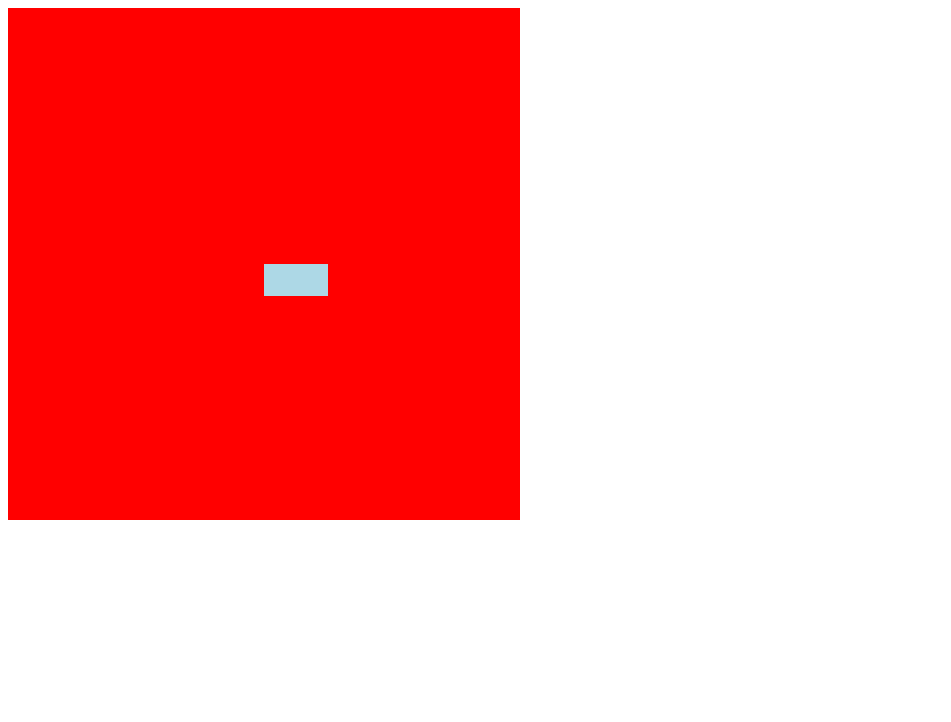
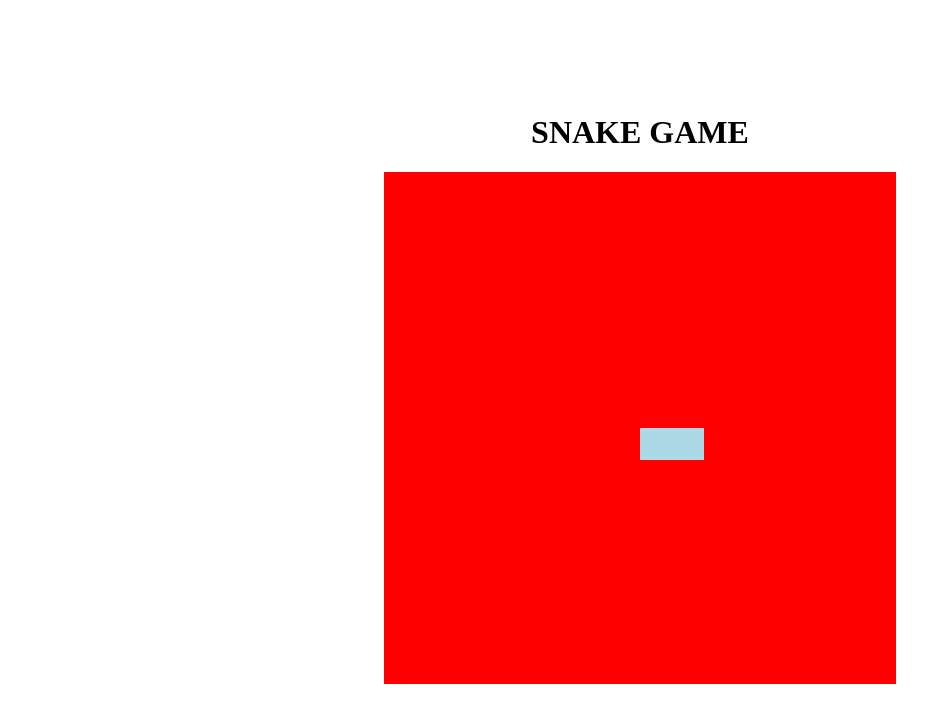
Before and after one commit to Slipfolk/Snake-Game, a plain HTML site: page index.html in a window 1280 px wide. Shown: the whole page, without its empty margins (0-951 px from the left). Drawn offline with Linux system fonts and the light colour scheme.

Commit message:
adicionar estilização ao body

```diff
--- a/index.html
+++ b/index.html
@@ -10,6 +10,7 @@
     </head>
 
     <body>
+        <h1>SNAKE GAME</h1>
         <canvas id="snake" width="512" height="512"></canvas>
     </body>
 
--- a/style.css
+++ b/style.css
@@ -1 +1,9 @@
-body
+body{
+    height: 95vh;
+    width: 95;
+    display: flex;
+    justify-content: center;
+    align-items: center;
+    flex-direction: column;
+    color: black;
+}
```
